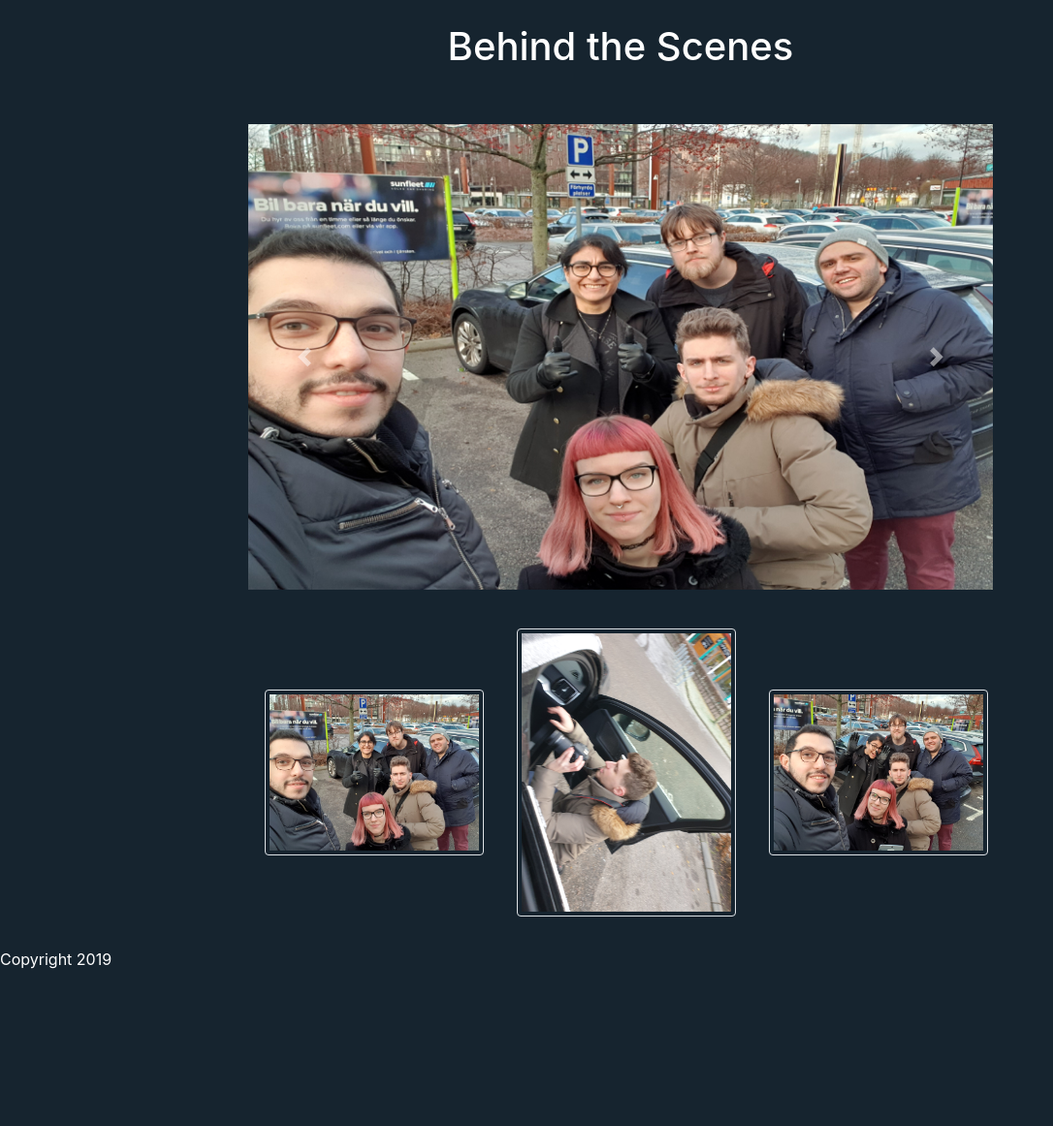
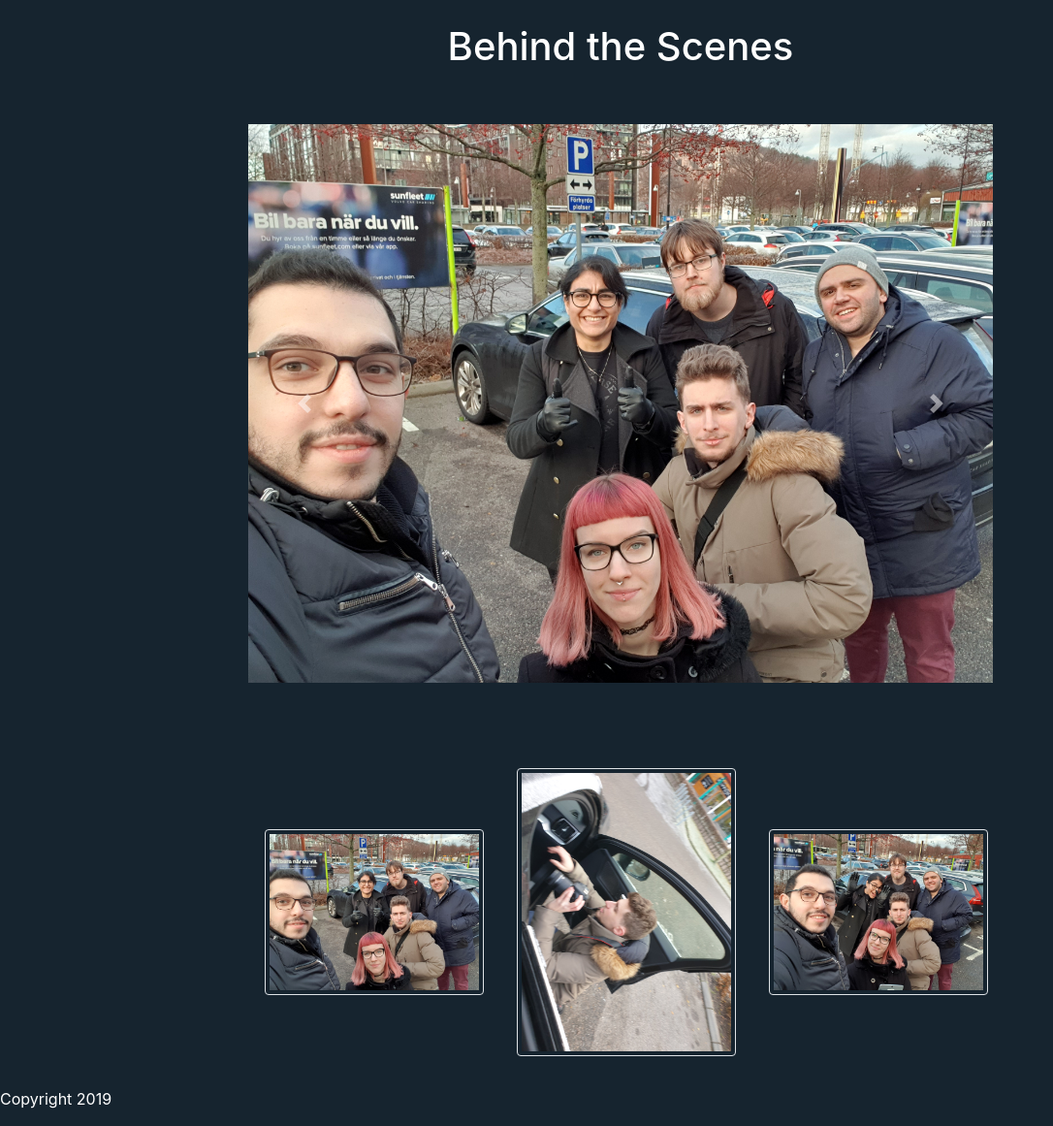
Before and after one commit to hanien/dit827server, a Flask app: page /gallery in a window 1280 px wide; the page is wider, and only the part inside the window is pictured. Shown: the part 56-1217 px from the top of that part at 97% size, without its empty margins (0-1086 px from the left). Before the commit the page ends 1055 px from the top of that part, so only its background shows below. Run offline with Flask 2, Linux system fonts and the light colour scheme; parts of the project's set-up code (start-up, migrations or seed data) failed here and were passed over; some libraries are stand-ins or nearby versions.

Commit message:
fixes height-to-width proportion so image doesnt get squished.

```diff
--- a/static/s.css
+++ b/static/s.css
@@ -99,7 +99,6 @@
     background-color: #16242F !important;
 }
 .carousel-item > img {
-    height: 60vh;
     width: 60vw;
 }
 #bottom-gallery{
--- a/templates/gallery.html
+++ b/templates/gallery.html
@@ -25,7 +25,7 @@
             </div>
         </div>
 
-            <div class="row mt-8">
+            <div class="row mt-5">
                 <div class="col-sm-10" id="bottom-gallery">
                     <ul>
                         {% for i in range (0, len) %}
```
